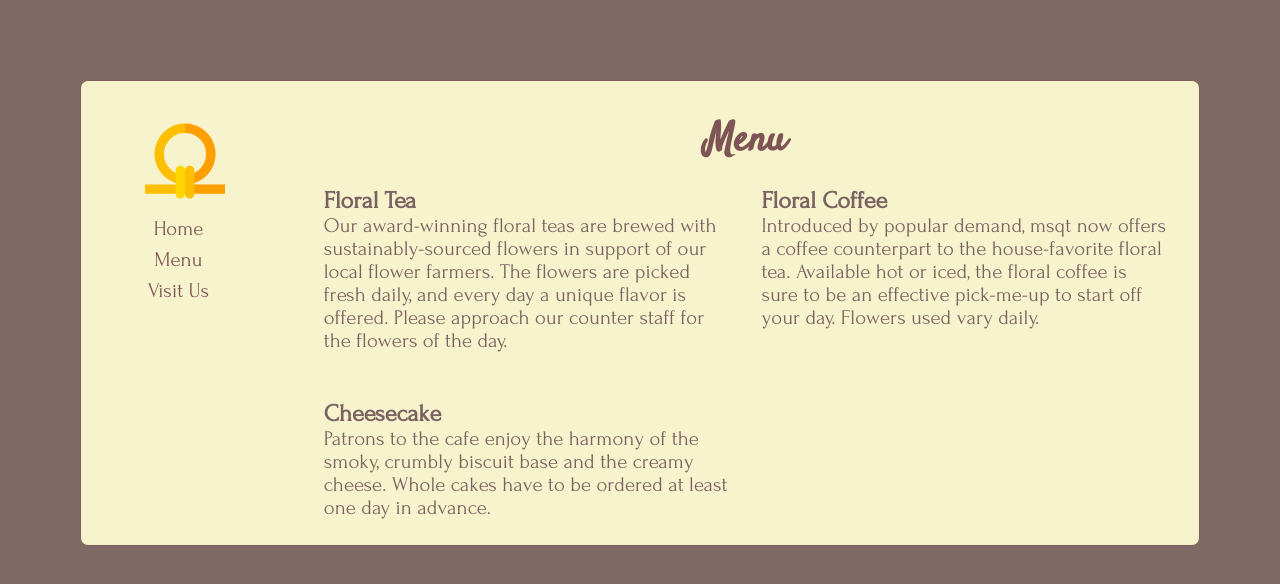
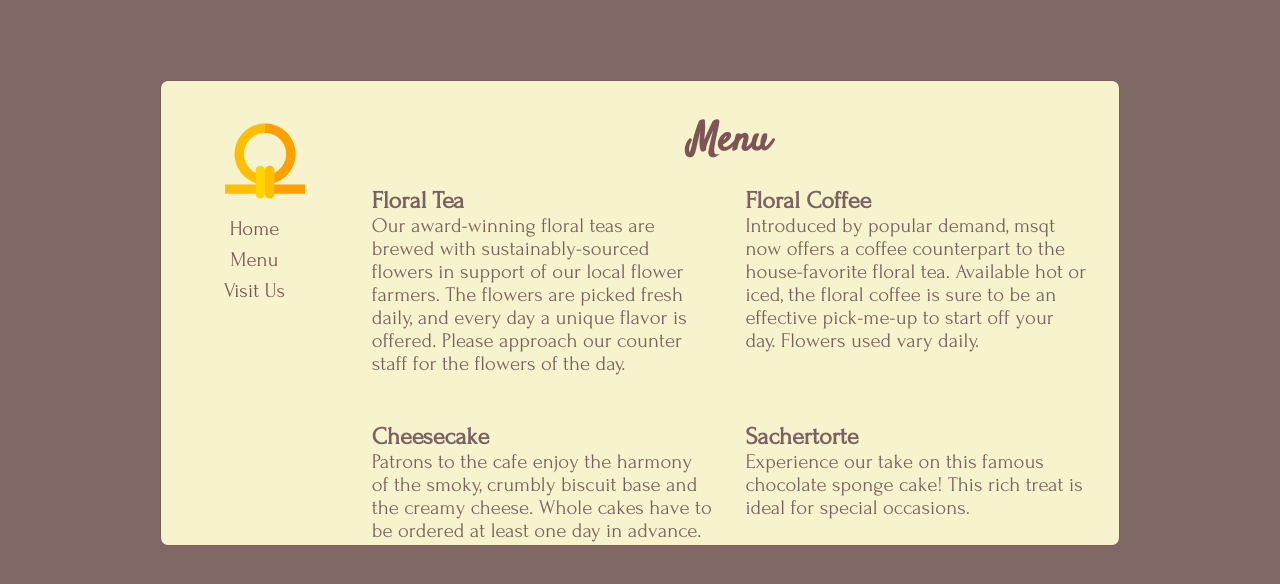
Before and after one commit to viiiofpentacles/cafe-page, a website built with webpack: page dist/index.html in a window 1280 px wide. Both pictures are taken after a click on the item "Menu". Built offline with nearby package versions, Linux system fonts and the light colour scheme.

Commit message:
Re-organized some functions and added images to pages

```diff
--- a/src/index.js
+++ b/src/index.js
@@ -1,8 +1,10 @@
 import {mainPage} from './mainpage.js';
-import {menuPage} from './menupage.js';
+import {menuPage, addMenuItem} from './menupage.js';
 import {contactPage} from './contactpage.js';
 import './style.css';
-
+import homeImage from './images/amphora.png';
+import menuImage from './images/amphora(1).png';
+import contactImage from './images/vase.png';
 
 const createSideBar = (() => {
     const sideBar = document.createElement('div');
@@ -25,7 +27,35 @@ function navCreator(name, func) {
     createSideBar.navigation.appendChild(navLink);
 }
 
-navCreator('Home', mainPage);
-navCreator('Menu', menuPage);
-navCreator('Visit Us', contactPage);
+function imageInserter(pageID, image){
+    const page = document.getElementById(pageID);
+    const imageCreator = document.createElement('img');
+    imageCreator.src = image;
+    imageCreator.style.height = '100px';
+    imageCreator.style.width  = '100px';
+    imageCreator.style.display = 'block';
+    imageCreator.style.margin = '0 auto';
+    imageCreator.style.padding = '3rem';
+    page.appendChild(imageCreator);
+}
+
+navCreator('Home', () => {
+        mainPage();
+        imageInserter('main-page', homeImage);
+    }
+);
+navCreator('Menu', () => {
+        menuPage();
+        addMenuItem();
+        imageInserter('menu-page', menuImage);
+    }
+);
+navCreator('Visit Us', () => {
+        contactPage();
+        imageInserter('contact-page', contactImage);
+    }
+);
+
+
 mainPage();
+imageInserter('main-page', homeImage);
--- a/src/menupage.js
+++ b/src/menupage.js
@@ -7,17 +7,13 @@ function menuPage() {
 
     const cardContainer = document.createElement('div');
     menuContent.appendChild(cardContainer);
-
+    cardContainer.id = 'card-container';
     cardContainer.style.display = 'grid';
     cardContainer.style.gridTemplateColumns = '1fr 1fr';
     cardContainer.style.gap = '2rem';
-    cardContainer.style.overflow = 'auto';
 
     document.getElementById('content').appendChild(menuContent);
 
-    cardContainer.appendChild(menuItem('Floral Tea', `Our award-winning floral teas are brewed with sustainably-sourced flowers in support of our local flower farmers. The flowers are picked fresh daily, and every day a unique flavor is offered. Please approach our counter staff for the flowers of the day.`));
-    cardContainer.appendChild(menuItem('Floral Coffee', 'Introduced by popular demand, msqt now offers a coffee counterpart to the house-favorite floral tea. Available hot or iced, the floral coffee is sure to be an effective pick-me-up to start off your day. Flowers used vary daily.'));
-    cardContainer.appendChild(menuItem('Cheesecake', 'Patrons to the cafe enjoy the harmony of the smoky, crumbly biscuit base and the creamy cheese. Whole cakes have to be ordered at least one day in advance.'));
 }
 
 const menuItem = (name, desc) => {
@@ -35,8 +31,16 @@ const menuItem = (name, desc) => {
     return menuCard;
 }
 
+function addMenuItem() {
+    const cardContainer = document.getElementById('card-container');
+
+    cardContainer.appendChild(menuItem('Floral Tea', `Our award-winning floral teas are brewed with sustainably-sourced flowers in support of our local flower farmers. The flowers are picked fresh daily, and every day a unique flavor is offered. Please approach our counter staff for the flowers of the day.`));
+    cardContainer.appendChild(menuItem('Floral Coffee', 'Introduced by popular demand, msqt now offers a coffee counterpart to the house-favorite floral tea. Available hot or iced, the floral coffee is sure to be an effective pick-me-up to start off your day. Flowers used vary daily.'));
+    cardContainer.appendChild(menuItem('Cheesecake', 'Patrons to the cafe enjoy the harmony of the smoky, crumbly biscuit base and the creamy cheese. Whole cakes have to be ordered at least one day in advance.'));
+    cardContainer.appendChild(menuItem('Sachertorte', 'Experience our take on this famous chocolate sponge cake! This rich treat is ideal for special occasions.'));
+    cardContainer.appendChild(menuItem('Croissant Sandwich', 'A filling croissant sandwich made with fresh ingredients. Vegeterian and vegan alternatives available.'));
+}
 
 
 
-
-export {menuPage};
+export {menuPage, addMenuItem};
--- a/src/style.css
+++ b/src/style.css
@@ -25,7 +25,7 @@ body {
 
 #content {
     height: 25rem;
-    margin: 5rem;
+    margin: 5rem 10rem;
     padding: 2rem;
     border: 1px solid rgb(128, 93, 93);
     border-radius: 8px;
@@ -36,7 +36,7 @@ body {
 
     display: grid;
     grid-template-columns: 1fr 4fr;
-
+    overflow: auto;
 }
 
 h1 {
@@ -67,7 +67,7 @@ ul {
 li {
     padding-bottom: 0.5rem;
     text-align: center;
-    padding-right: 5rem;
+    padding-right: 3.5rem;
 }
 
 li:hover {
```
Also changed, not shown: dist/77af0693c50455fccb33.png (added), dist/d2397b782b9340251f21.png (added), dist/eef2006bc12e76ec4840.png (added), dist/main.js.
